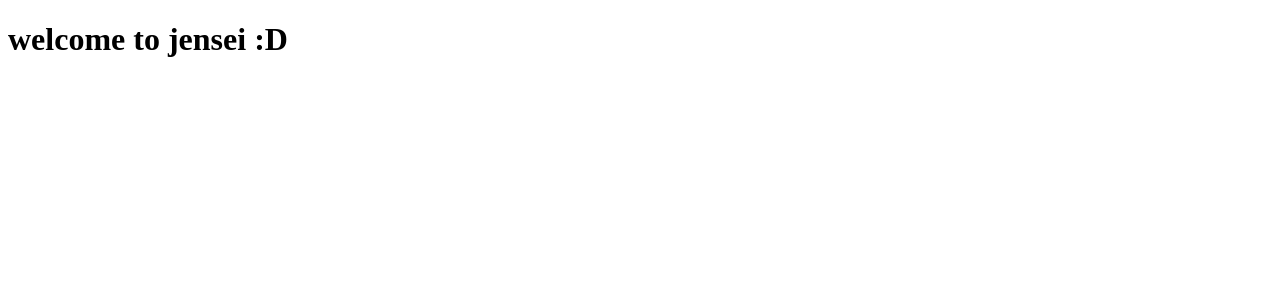
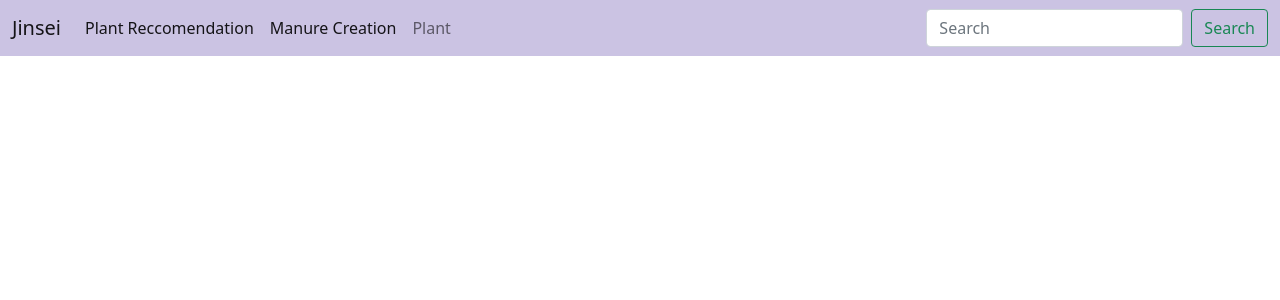
Before and after one commit to realhardik18/Jinsei, a Flask app: page / in a window 1280 px wide. Shown: the top 300 px of the page. Run offline with Flask 3, Linux system fonts and the light colour scheme.

Commit message:
jinsei navbar

```diff
--- a/templates/index.html
+++ b/templates/index.html
@@ -4,11 +4,49 @@
 <head>
     <meta charset="UTF-8">
     <meta name="viewport" content="width=device-width, initial-scale=1.0">
+    <link href="https://cdn.jsdelivr.net/npm/bootstrap@5.0.2/dist/css/bootstrap.min.css" rel="stylesheet"
+        integrity="sha384-EVSTQN3/azprG1Anm3QDgpJLIm9Nao0Yz1ztcQTwFspd3yD65VohhpuuCOmLASjC" crossorigin="anonymous">
+    <script src="https://cdn.jsdelivr.net/npm/bootstrap@5.0.2/dist/js/bootstrap.bundle.min.js"
+        integrity="sha384-MrcW6ZMFYlzcLA8Nl+NtUVF0sA7MsXsP1UyJoMp4YLEuNSfAP+JcXn/tWtIaxVXM"
+        crossorigin="anonymous"></script>
+    <script src="https://cdn.jsdelivr.net/npm/@popperjs/core@2.9.2/dist/umd/popper.min.js"
+        integrity="sha384-IQsoLXl5PILFhosVNubq5LC7Qb9DXgDA9i+tQ8Zj3iwWAwPtgFTxbJ8NT4GN1R8p"
+        crossorigin="anonymous"></script>
+    <script src="https://cdn.jsdelivr.net/npm/bootstrap@5.0.2/dist/js/bootstrap.min.js"
+        integrity="sha384-cVKIPhGWiC2Al4u+LWgxfKTRIcfu0JTxR+EQDz/bgldoEyl4H0zUF0QKbrJ0EcQF"
+        crossorigin="anonymous"></script>
+
     <title>Jensei</title>
 </head>
 
 <body>
-    <h1> welcome to jensei :D</h1>
+    <nav class="navbar navbar-expand-lg navbar-light" style="background-color: #CBC3E3;">
+        <div class="container-fluid">
+            <a class="navbar-brand" href="#">Jinsei</a>
+            <button class="navbar-toggler" type="button" data-bs-toggle="collapse"
+                data-bs-target="#navbarSupportedContent" aria-controls="navbarSupportedContent" aria-expanded="false"
+                aria-label="Toggle navigation">
+                <span class="navbar-toggler-icon"></span>
+            </button>
+            <div class="collapse navbar-collapse" id="navbarSupportedContent">
+                <ul class="navbar-nav me-auto mb-2 mb-lg-0">
+                    <li class="nav-item">
+                        <a class="nav-link active" aria-current="page" href="#">Plant Reccomendation</a>
+                    </li>
+                    <li class="nav-item">
+                        <a class="nav-link active" href="#">Manure Creation</a>
+                    </li>
+                    <li class="nav-item">
+                        <a class="nav-link" href="#">Plant</a>
+                    </li>
+                </ul>
+                <form class="d-flex">
+                    <input class="form-control me-2" type="search" placeholder="Search" aria-label="Search">
+                    <button class="btn btn-outline-success" type="submit">Search</button>
+                </form>
+            </div>
+        </div>
+    </nav>
 </body>
 
 </html>
```
